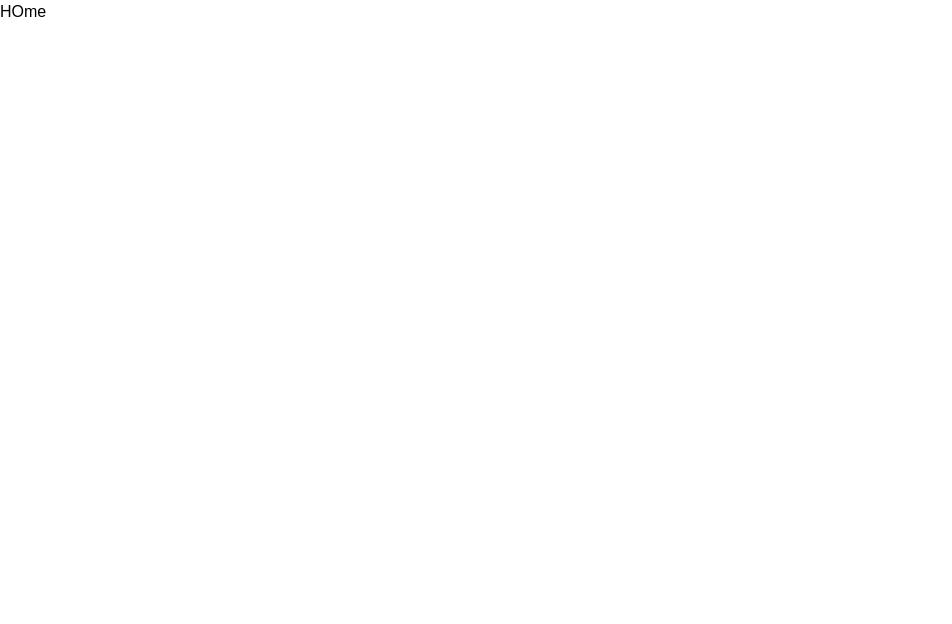
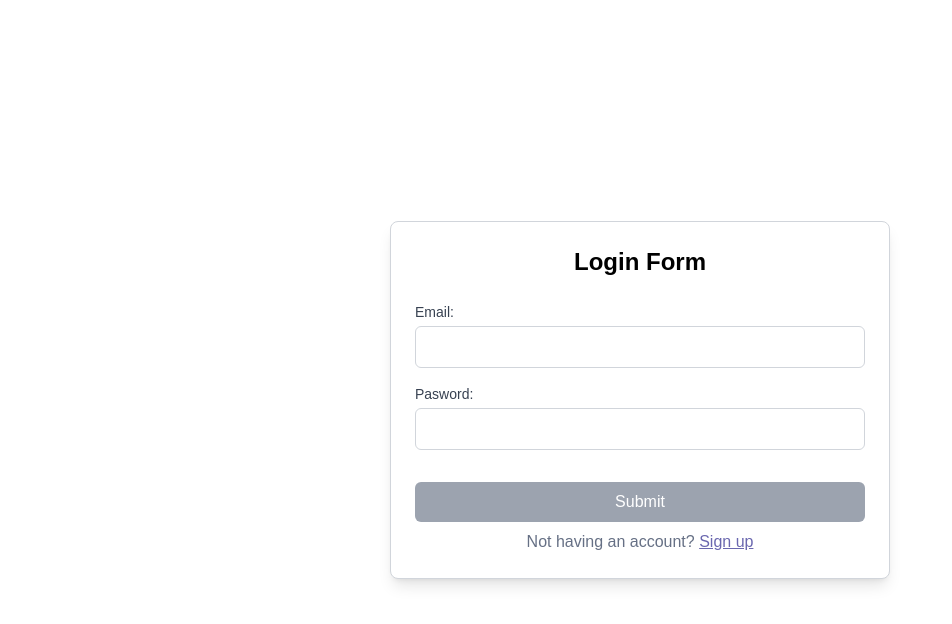
Before and after one commit to dharmik2003/AWS-login-FE, a Next.js app: page / in a window 1280 px wide. Shown: the top 624 px of the page, without its empty margins (0-952 px from the left). Built offline with nearby package versions, Linux system fonts and the light colour scheme.

Commit message:
Update page.tsx

```diff
--- a/app/page.tsx
+++ b/app/page.tsx
@@ -1,5 +1,9 @@
+import Login from "./components/Login";
+
 export default function Home() {
   return (
-    <div>HOme</div>
+    <div className="w-screen h-screen ">
+      <Login />
+    </div>
   );
 }
```
